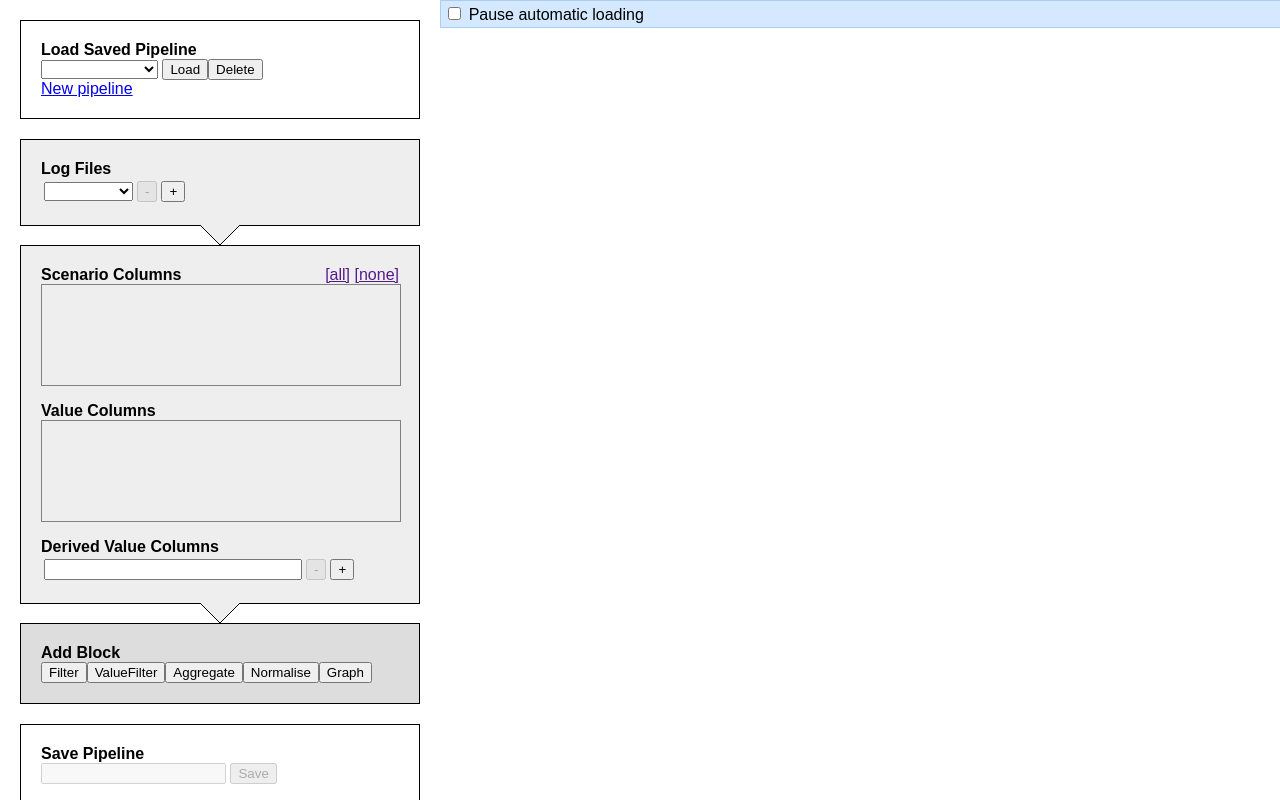
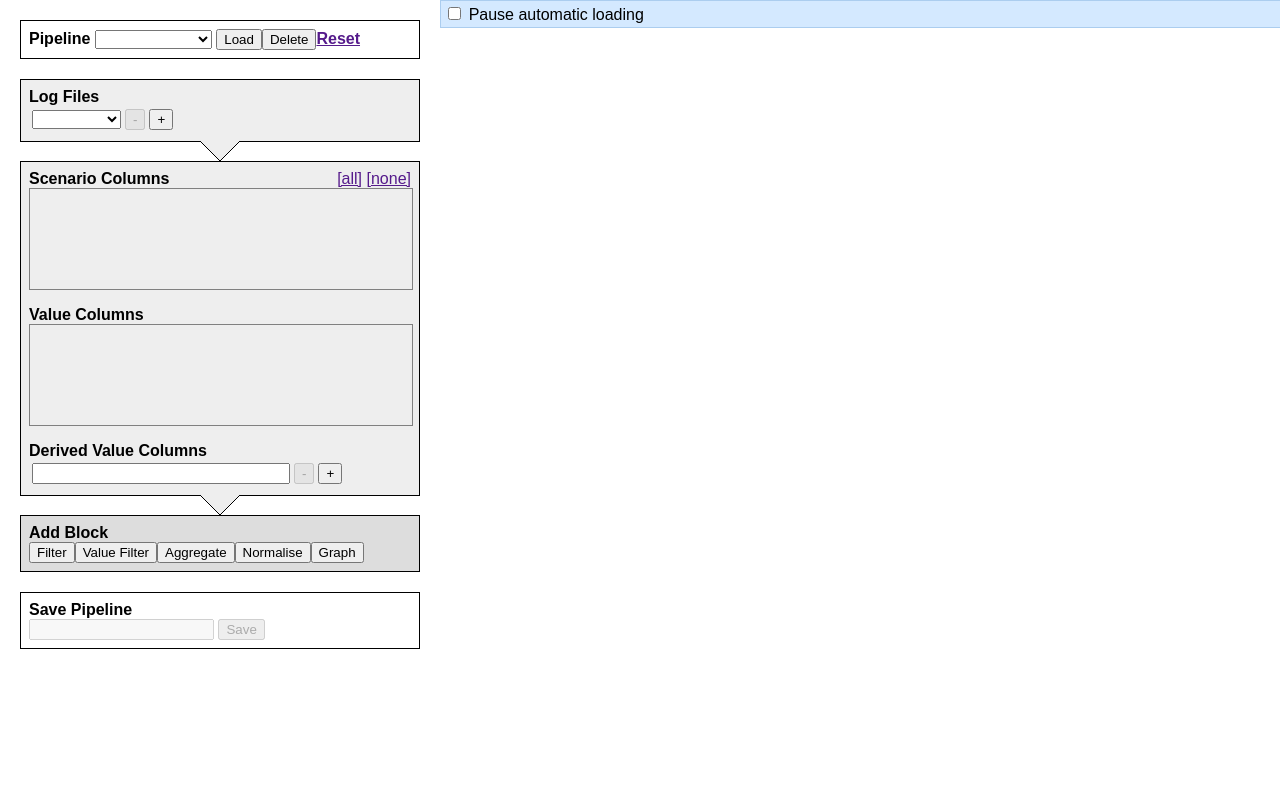
Before and after one commit to jamesbornholt/plotty, a Django app: template results/templates/pipeline.html in a window 1280 px wide. Run offline with Django 3.2, Linux system fonts and the light colour scheme; the template is opened without the code that fills it: most values are stand-ins (such as "Sample title", 1, 10 or a date in 2020).

Commit message:
space compression

```diff
--- a/results/static/pipeline.css
+++ b/results/static/pipeline.css
@@ -34,8 +34,13 @@
     float: right;
     display: block;
     margin: 1px;
-    border: 1px;
     cursor: pointer;
+}
+.remove-button {
+    background-image:url('del.gif');
+}
+.insert-button {
+    background-image:url('add.gif');
 }
 
 .odd {
@@ -53,7 +58,7 @@
 .pipeline-content {
     border: 1px solid black;
     border-bottom: 0;
-    padding: 20px;
+    padding: 8px;
     background: transparent;
 }
 
--- a/results/templates/pipeline.html
+++ b/results/templates/pipeline.html
@@ -21,9 +21,9 @@
 <body>
     <div id="pipeline-templates">
         <div id="pipeline-filter-template" class="pipeline filter pipeline-block">
-            <button type="button" class="remove-button">&times;</button><button type="button" class="insert-button">+</button>
             <div class="pipeline-content">
-                <span class="pipeline-header">Filter</span> <br />
+                <span class="pipeline-header">Filter</span>
+                <span class="pipeline-header-right"><button type="button" class="remove-button"></button><button type="button" class="insert-button"></button></span>
                 <table class="pipeline-filter-table">
                     <tr>
                         <td>
@@ -43,9 +43,9 @@
             <div class="pipeline-footer"></div>
         </div>
         <div id="pipeline-valuefilter-template" class="pipeline valuefilter pipeline-block">
-            <button type="button" class="remove-button">&times;</button><button type="button" class="insert-button">+</button>
             <div class="pipeline-content">
-                <span class="pipeline-header">ValueFilter</span> <br />
+                <span class="pipeline-header">Value Filter</span>
+                <span class="pipeline-header-right"><button type="button" class="remove-button"></button><button type="button" class="insert-button"></button></span>
                 <table class="pipeline-valuefilter-table">
                     <tr>
                         <td>
@@ -68,17 +68,17 @@
             <div class="pipeline-footer"></div>
         </div>
         <div id="pipeline-aggregate-template" class="pipeline aggregate pipeline-block">
-            <button type="button" class="remove-button">&times;</button><button type="button" class="insert-button">+</button>
             <div class="pipeline-content">
-                <span class="pipeline-header">Aggregate</span> <br />
+                <span class="pipeline-header">Aggregate</span>
+                <span class="pipeline-header-right"><button type="button" class="remove-button"></button><button type="button" class="insert-button"></button></span>
                 <select class="select-aggregate-type" name="aggregate[0]['type']"><option value="1">mean</option><option value="2">geomean</option></select> over <select class="select-aggregate-column scenario-column" name="aggregate[0]['col']"><option></option></select>
             </div>
             <div class="pipeline-footer"></div>
         </div>
         <div id="pipeline-normalise-template" class="pipeline normalise pipeline-block">
-            <button type="button" class="remove-button">&times;</button><button type="button" class="insert-button">+</button>
             <div class="pipeline-content">
-                <span class="pipeline-header">Normalise</span> <br />
+                <span class="pipeline-header">Normalise</span>
+                <span class="pipeline-header-right"><button type="button" class="remove-button"></button><button type="button" class="insert-button"></button></span>
                 <label><input type="radio" name="normalise-type" value="1" checked="checked"/> to specific value</label> <br />
                 <table class="pipeline-normalise-table">
                     <tr>
@@ -102,9 +102,9 @@
             <div class="pipeline-footer"></div>
         </div>
         <div id="pipeline-graph-template" class="pipeline graph pipeline-block">
-            <button type="button" class="remove-button">&times;</button><button type="button" class="insert-button">+</button>
             <div class="pipeline-content">
-                <span class="pipeline-header">Graph</span> <br />
+                <span class="pipeline-header">Graph</span>
+                <span class="pipeline-header-right"><button type="button" class="remove-button"></button><button type="button" class="insert-button"></button></span>
                 Type: <select class="select-graph-type"><option value="1">Histogram</option><option value="2">XY</option><option value="3">Scatter</option></select>
                 <div class="graph-histogram pipeline-graph-type-options">
                     Column (series): <select class="select-graph-column scenario-column"><option></option></select> <br />
@@ -129,14 +129,14 @@
     <div id="pipeline">
         <div id="pipeline-load" class="pipeline">
             <div class="pipeline-content">
-                <span class="pipeline-header">Load Saved Pipeline</span> <br />
+                <span class="pipeline-header">Pipeline
                 <select id="pipeline-load-select">
                     <option value="-1" selected></option>
                     {% for pipeline in pipelines %}
                     <option value="{{ pipeline.encoded }}">{{ pipeline.name }}</option>
                     {% endfor %}
-                </select> <button type="button" id="pipeline-load-go">Load</button><button type="button" id="pipeline-delete-go">Delete</button><br />
-                <a href="." id="pipeline-new-link">New pipeline</a>
+                </select> <button type="button" id="pipeline-load-go">Load</button><button type="button" id="pipeline-delete-go">Delete</button><a href id="pipeline-new-link">Reset</a>
+                </span>
             </div>
         </div>
         <div id="pipeline-log" class="pipeline">
@@ -183,7 +183,7 @@
         <div id="pipeline-add" class="pipeline">
             <div class="pipeline-content">
                 <span class="pipeline-header">Add Block</span> <br />
-                <button type="button" id="add-filter">Filter</button><button type="button" id="add-valuefilter">ValueFilter</button><button type="button" id="add-aggregate">Aggregate</button><button type="button" id="add-normalise">Normalise</button><button type="button" id="add-graph">Graph</button>
+                <button type="button" id="add-filter">Filter</button><button type="button" id="add-valuefilter">Value Filter</button><button type="button" id="add-aggregate">Aggregate</button><button type="button" id="add-normalise">Normalise</button><button type="button" id="add-graph">Graph</button>
             </div>
         </div>
         <div id="pipeline-save" class="pipeline">
```
